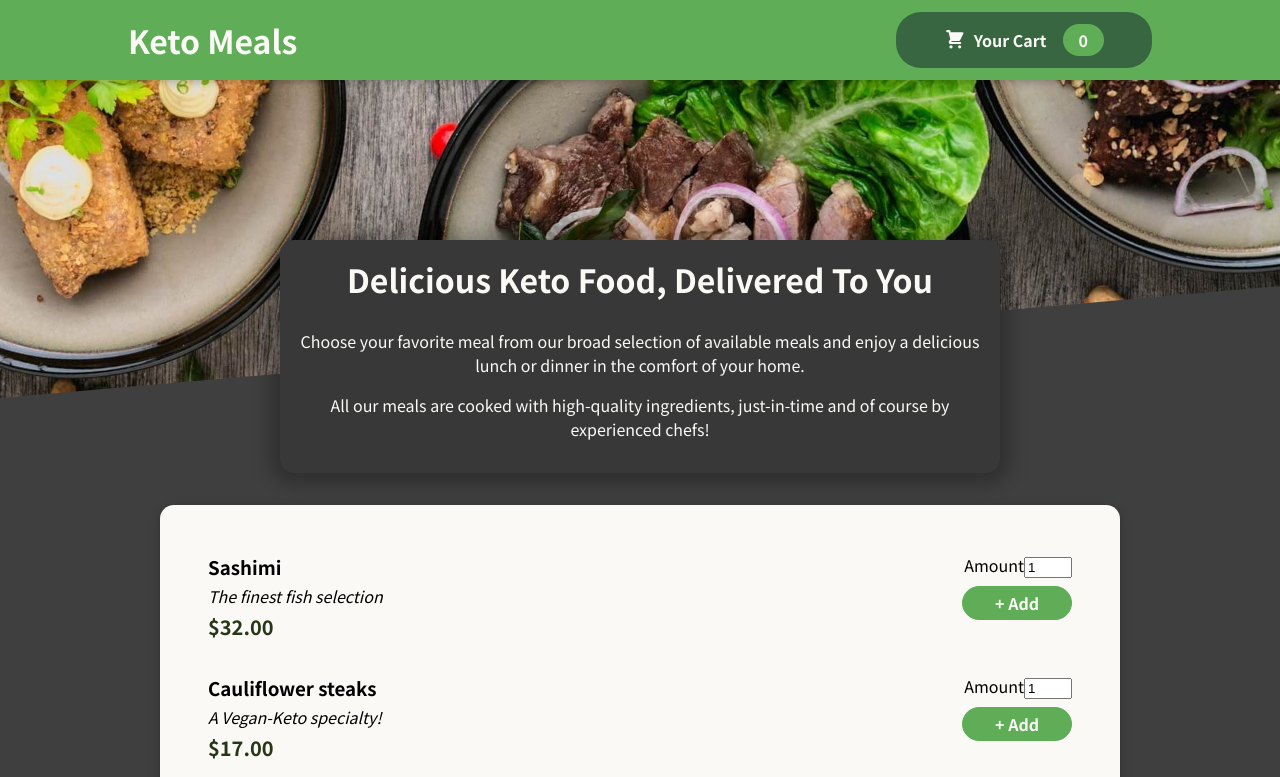
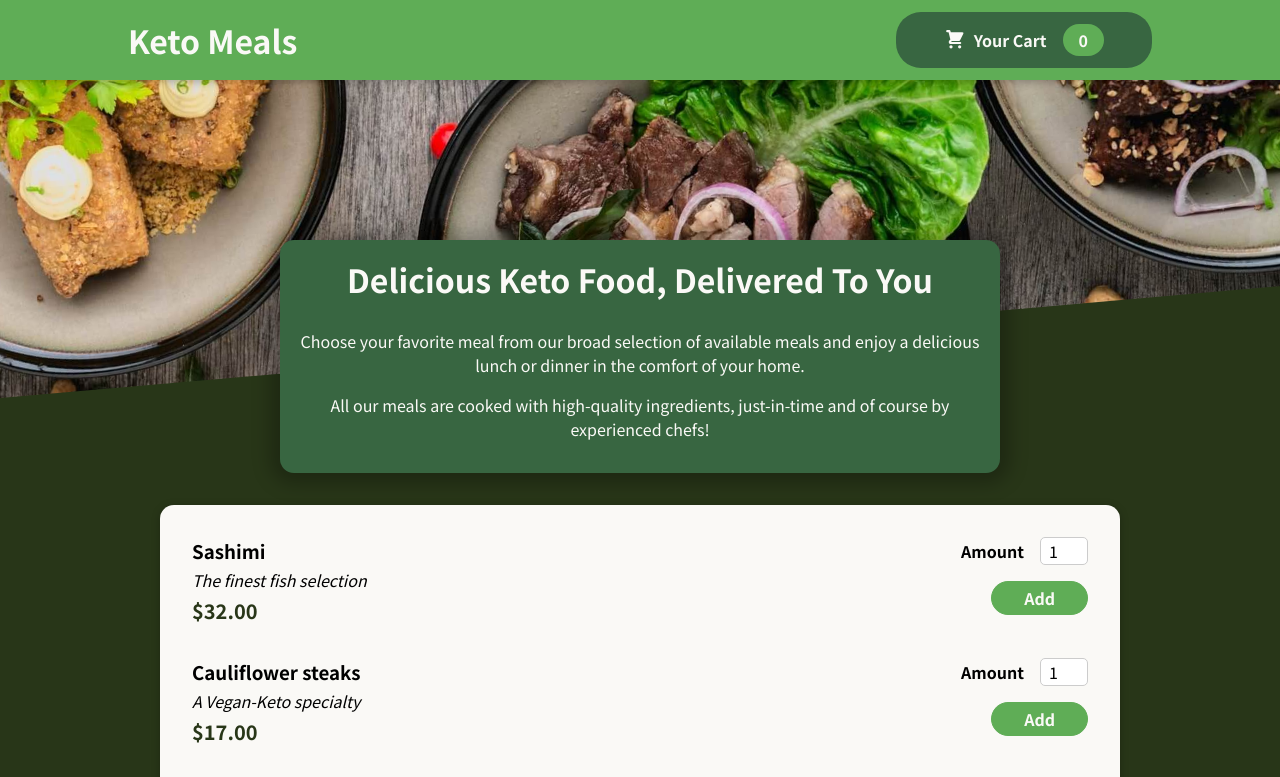
Before and after one commit to Cyme101/the-famous-food-app, a React (Create React App) app: page / in a window 1280 px wide. Shown: the top 777 px of the page. Built offline with nearby package versions, Linux system fonts and the light colour scheme.

Commit message:
Completed the food app practice

```diff
--- a/src/components/Layout/HeaderCartButton.js
+++ b/src/components/Layout/HeaderCartButton.js
@@ -32,8 +32,6 @@ const HeaderCartButton = (props) => {
     };
   }, [items]);
 
-
-
   return (
     <button className={btnClasses} onClick={props.onClick}>
       <span className={classes.icon}>
--- a/src/components/Meals/AvailableMeals.js
+++ b/src/components/Meals/AvailableMeals.js
@@ -12,7 +12,7 @@ const DUMMY_MEALS = [
   {
     id: 'm2',
     name: 'Cauliflower steaks',
-    description: 'A Vegan-Keto specialty!',
+    description: 'A Vegan-Keto specialty',
     price: 17.00,
   },
   {
--- a/src/components/Meals/AvailableMeals.module.css
+++ b/src/components/Meals/AvailableMeals.module.css
@@ -8,7 +8,7 @@
 .meals ul {
   list-style: none;
   margin: 0;
-  padding: 1rem;
+  padding: 0;
 }
 
 @keyframes meals-appear {
--- a/src/components/Meals/MealItem/MealItemForm.js
+++ b/src/components/Meals/MealItem/MealItemForm.js
@@ -39,7 +39,7 @@ const MealItemForm = (props) => {
           defaultValue: '1',
         }}
       />
-      <button>+ Add</button>
+      <button>Add</button>
       {!amountIsValid && <p>Please enter a valid amount (1-5).</p>}
     </form>
   );
--- a/src/components/Meals/MealsSummary.module.css
+++ b/src/components/Meals/MealsSummary.module.css
@@ -5,7 +5,7 @@
   margin: auto;
   margin-top: -10rem;
   position: relative;
-  background-color: #383838;
+  background-color: #386641;
   color: #FAF9F6;
   border-radius: 14px;
   padding: 1rem;
--- a/src/components/UI/Input.js
+++ b/src/components/UI/Input.js
@@ -1,11 +1,14 @@
 import React from 'react';
+
 import classes from './Input.module.css';
 
 const Input = React.forwardRef((props, ref) => {
-  return <div classname={classes.input}>
-    <label htmlFor={props.input.id}>{props.label}</label>
-    <input ref={ref} {...props.input} />
-  </div>
+  return (
+    <div className={classes.input}>
+      <label htmlFor={props.input.id}>{props.label}</label>
+      <input ref={ref} {...props.input} />
+    </div>
+  );
 });
 
 export default Input;
--- a/src/components/UI/Input.module.css
+++ b/src/components/UI/Input.module.css
@@ -12,7 +12,7 @@
 .input input {
   width: 3rem;
   border-radius: 5px;
-  border: 1px solid #FAF9F6;
+  border: 1px solid #ccc;
   font: inherit;
   padding-left: 0.5rem;
 }
--- a/src/index.css
+++ b/src/index.css
@@ -10,5 +10,5 @@ html {
 
 body {
   margin: 0;
-  background-color: #3f3f3f;
+  background-color: #283618;
 }
```
